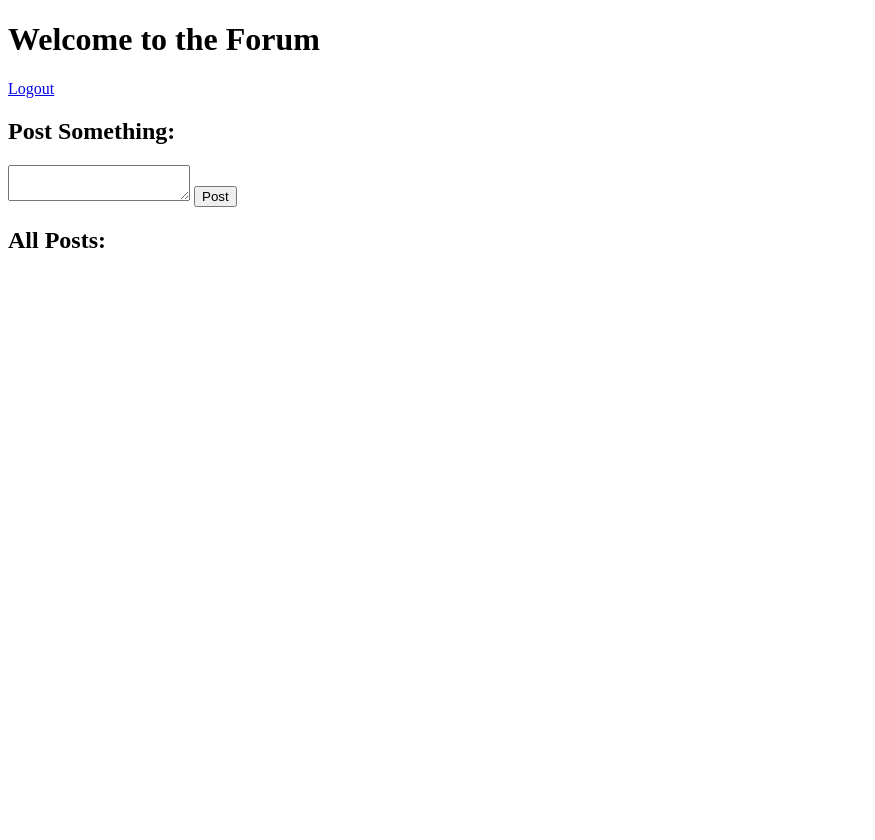
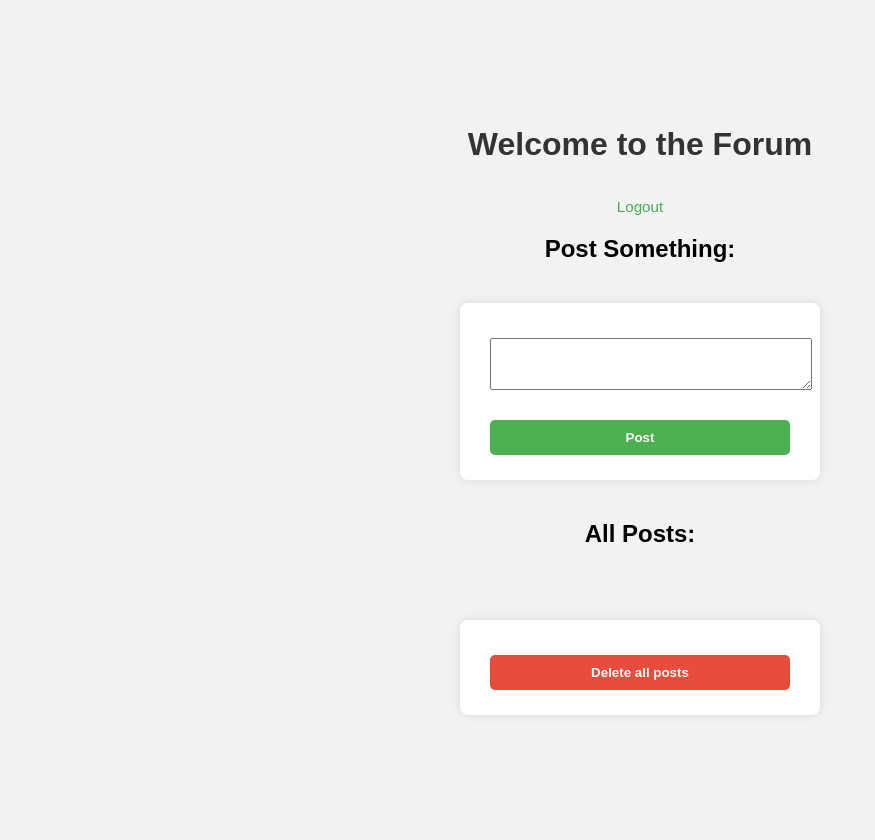
Before and after one commit to caspartorn/programering-2-python, a Flask app: page /forum in a window 1280 px wide. Shown: the whole page, without its empty margins (0-875 px from the left). Before the commit the page ends 248 px from the top, so only its background shows below. Run offline with Flask 3, Linux system fonts and the light colour scheme; the visitor is signed in with stand-in values (Sample User, id 1); data that the repository does not hold is empty.

Commit message:
sista commiten med css och delete knapp

```diff
--- a/app.py
+++ b/app.py
@@ -106,5 +106,18 @@ def home():
     return redirect(url_for('login'))
 
 
+@app.route('/delete_all_posts', methods=['POST'])
+def delete_all_posts():
+    if 'user_id' not in session:
+        return redirect(url_for('login'))
+
+    conn = get_db_connection()
+    cursor = conn.cursor()
+    cursor.execute("DELETE FROM posts")
+    conn.commit()
+    conn.close()
+    return redirect(url_for('forum'))
+
+
 if __name__ == '__main__':
     app.run(host='0.0.0.0', port=3333, debug=True)
--- a/static/styles.css
+++ b/static/styles.css
@@ -0,0 +1,108 @@
+body {
+  font-family: Arial, sans-serif;
+  padding: 20px;
+  background-color: #f4f4f4;
+}
+
+form {
+  margin: 20px 0;
+}
+
+input,
+textarea {
+  width: 100%;
+  padding: 10px;
+  margin: 10px 0;
+}
+
+button {
+  padding: 10px 20px;
+  background-color: #4caf50;
+  color: white;
+  border: none;
+}
+
+a {
+  text-decoration: none;
+  color: #4caf50;
+}
+
+body {
+  font-family: Arial, sans-serif;
+  background-color: #f2f2f2;
+  display: flex;
+  flex-direction: column;
+  align-items: center;
+  justify-content: center;
+  min-height: 100vh;
+  margin: 0;
+}
+
+h1 {
+  color: #333;
+  margin-bottom: 20px;
+}
+
+form {
+  background-color: #fff;
+  padding: 25px 30px;
+  border-radius: 8px;
+  box-shadow: 0 0 10px rgba(0, 0, 0, 0.1);
+  width: 300px;
+  display: flex;
+  flex-direction: column;
+}
+
+label {
+  margin-top: 10px;
+  margin-bottom: 5px;
+  font-weight: bold;
+  color: #444;
+}
+
+input {
+  padding: 8px;
+  border: 1px solid #ccc;
+  border-radius: 5px;
+}
+
+button {
+  margin-top: 20px;
+  padding: 10px;
+  background-color: #4caf50;
+  border: none;
+  color: white;
+  font-weight: bold;
+  border-radius: 5px;
+  cursor: pointer;
+}
+
+button:hover {
+  background-color: #45a049;
+}
+
+a {
+  margin-top: 15px;
+  color: #4caf50;
+  text-decoration: none;
+  font-size: 0.95em;
+}
+
+a:hover {
+  text-decoration: underline;
+}
+
+.delete-button {
+  background-color: #e74c3c;
+  color: white;
+  padding: 10px;
+  border: none;
+  border-radius: 5px;
+  margin-top: 10px;
+  cursor: pointer;
+  font-weight: bold;
+}
+
+.delete-button:hover {
+  background-color: #c0392b;
+}
--- a/templates/forum.html
+++ b/templates/forum.html
@@ -23,6 +23,14 @@
       <li id="post-{{ post[0] }}">{{ post[3] }}: {{ post[2] }}</li>
       {% endfor %}
     </ul>
+
+    <form
+      action="/delete_all_posts"
+      method="POST"
+      onsubmit="return confirm('Are you sure you want to remove all posts?');"
+    >
+      <button type="submit" class="delete-button">Delete all posts</button>
+    </form>
 
     <script>
       //skicka inläggsformulär asynkront med ajax
```
